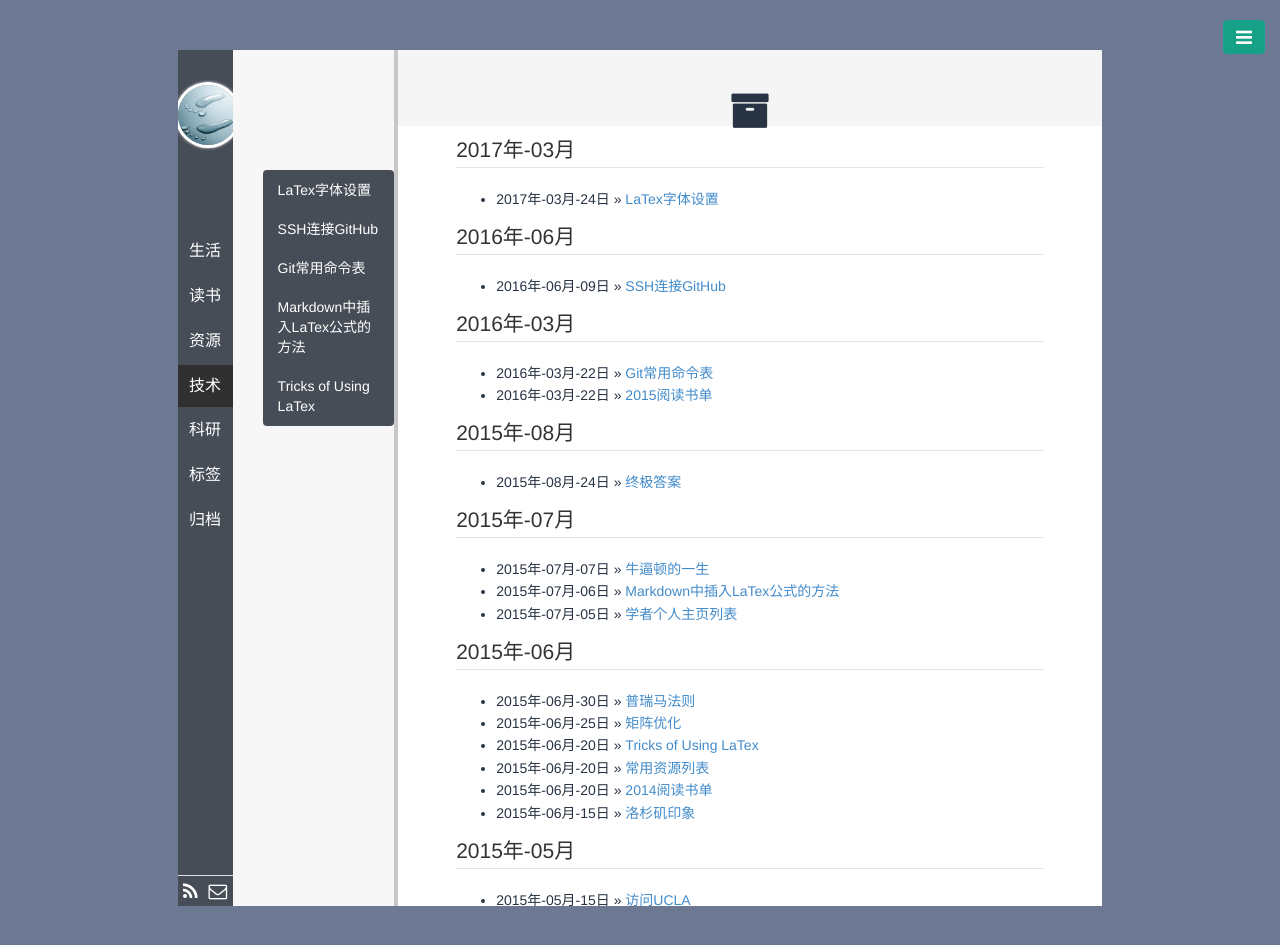
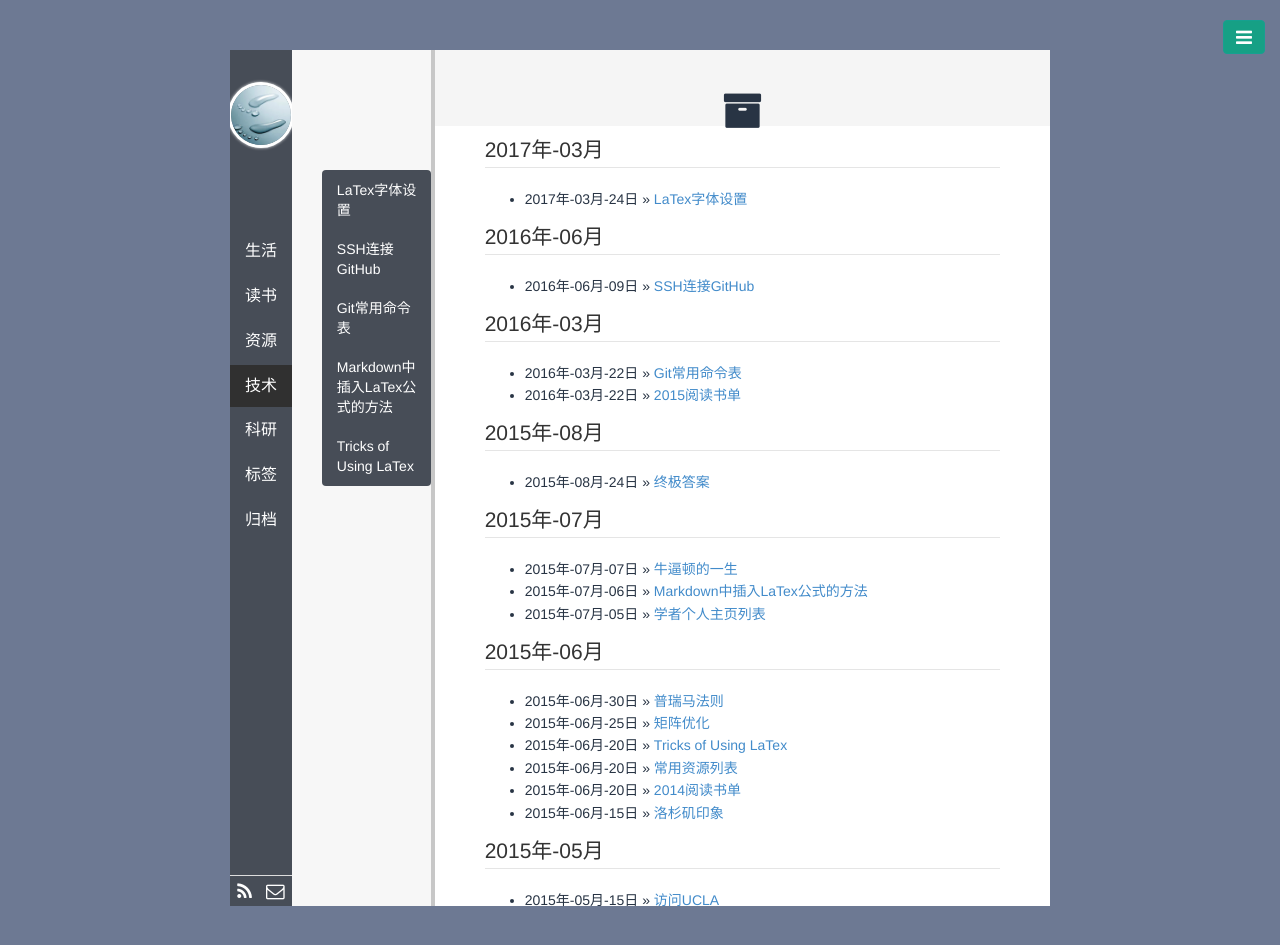
Before and after one commit to polyHong/polyHong.github.io, a Jekyll site: the page built from pages/archive.html, in a window 1280 px wide. Shown: the top 945 px of the page. Built offline with Jekyll 4.4.1, drawn with Linux system fonts in a browser that asks for light colours; Markdown is read by kramdown in place of the engine named in the settings; comment, search, counter and statistics services are not loaded.

Commit message:
adjust width of page

```diff
--- a/public/css/base.css
+++ b/public/css/base.css
@@ -4,7 +4,7 @@
   height: 100%;
 }
 body, html {
-  width: 85%;
+  width: 80%;
   height: 88%;
   margin: 25px auto;
   overflow: hidden;
@@ -15,7 +15,7 @@ body, html {
 }
 /* 导航栏 + 目录栏 */
 .aside {
-  width: 23.8%;
+  width: 25%;
   height: 100%;
 
 }
@@ -23,7 +23,7 @@ body, html {
 .aside1 {
   background-color: #474d57;
   height: 100%;
-  width: 25%;
+  width: 30%;
   padding-left: 0px;
   padding-right: 0px;
   text-align: center;
@@ -87,7 +87,7 @@ body, html {
 
   background-color: #f7f7f7;
   height: 100%;
-  width: 75%;
+  width: 70%;
   border-right: 4px solid #c7c7c7;
   overflow-y: auto;
   font-color: #fff;
```
